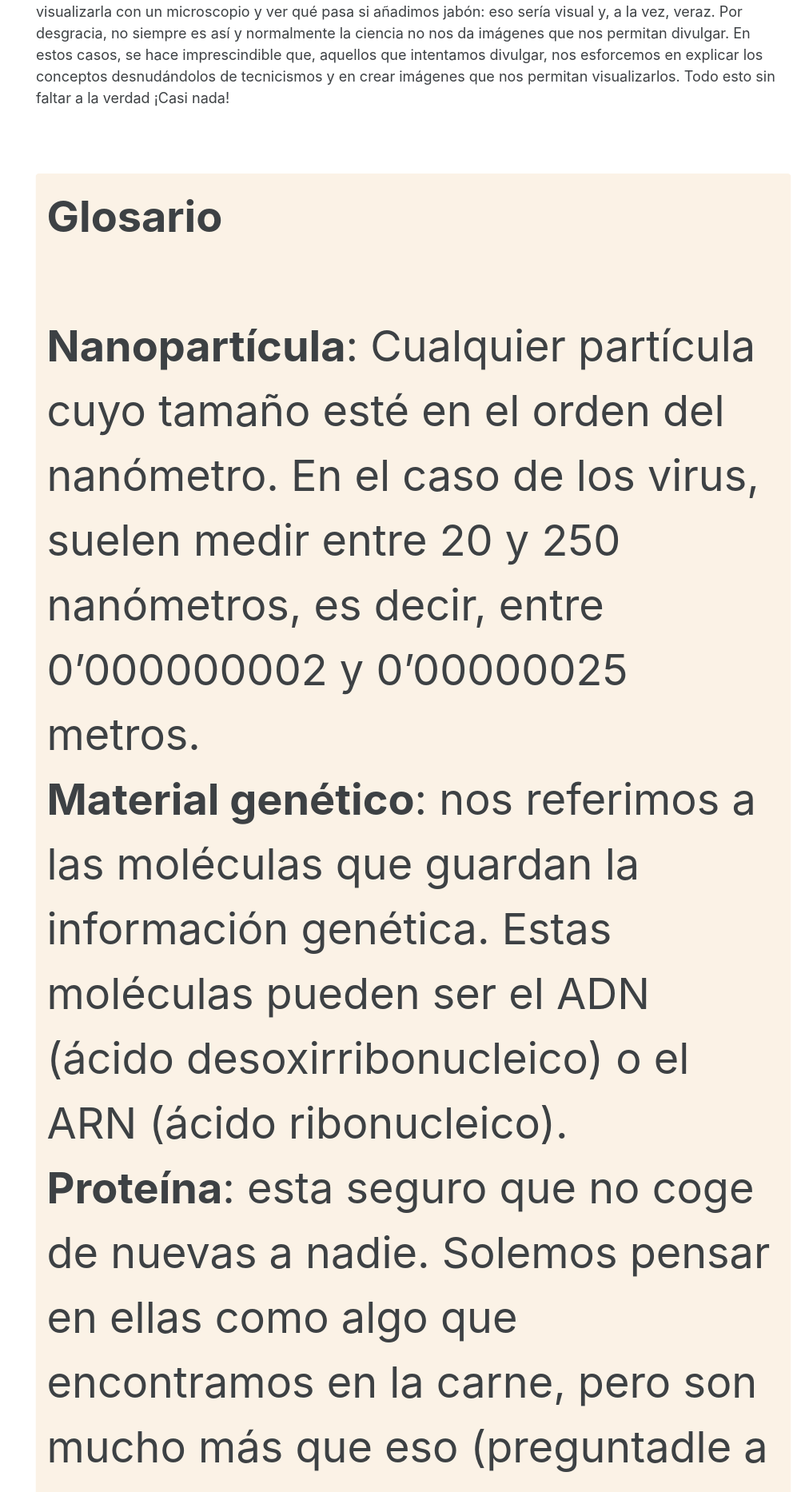
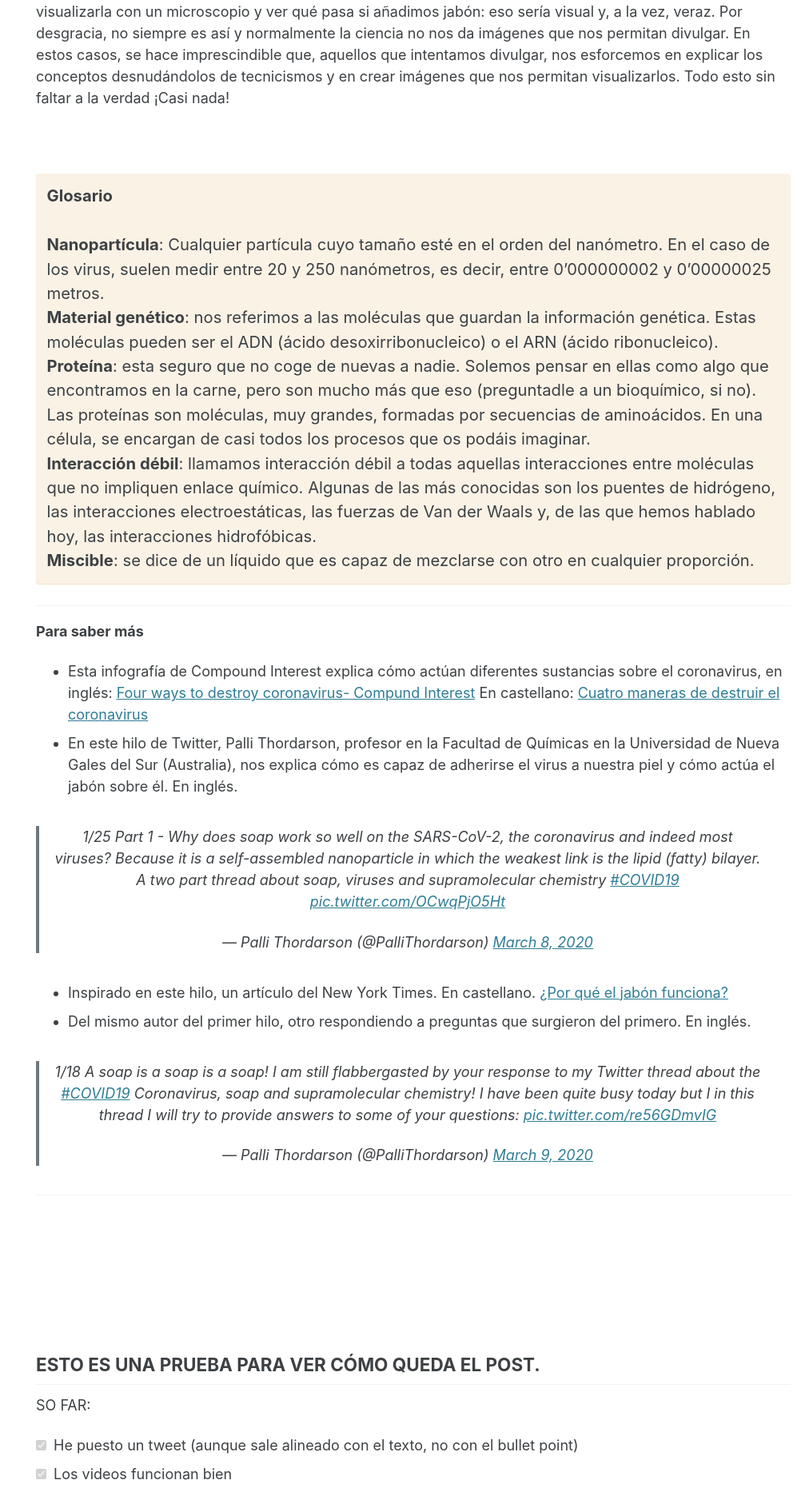
Before and after one commit to JuditSastre/test_blog, a Jekyll site: the page built from _posts/2020-05-06-lavarse-las-manos.md, in a window 1280 px wide. Shown: the part 3774-5640 px from the top of the page at 80% size, without its empty margins (273-1280 px from the left). Built offline with Jekyll 4.4.1, drawn with Linux system fonts in a browser that asks for light colours; cached includes are drawn as plain includes; nearby versions of some CDN libraries; comment, search, counter and statistics services are not loaded.

Commit message:
Update 2020-05-06-lavarse-las-manos.md

```diff
--- a/_posts/2020-05-06-lavarse-las-manos.md
+++ b/_posts/2020-05-06-lavarse-las-manos.md
@@ -76,7 +76,7 @@ faltar a la verdad ¡Casi nada!
 &nbsp;
 &nbsp;
 
-<span style="font-size:4em">**Glosario**
+<span style="font-size:1.5em">**Glosario**
 &nbsp;
 **Nanopartícula**: Cualquier partícula cuyo tamaño esté en el orden del nanómetro. En el caso de los virus, suelen medir entre 20 y
 250 nanómetros, es decir, entre 0’000000002 y 0’00000025 metros.
```
